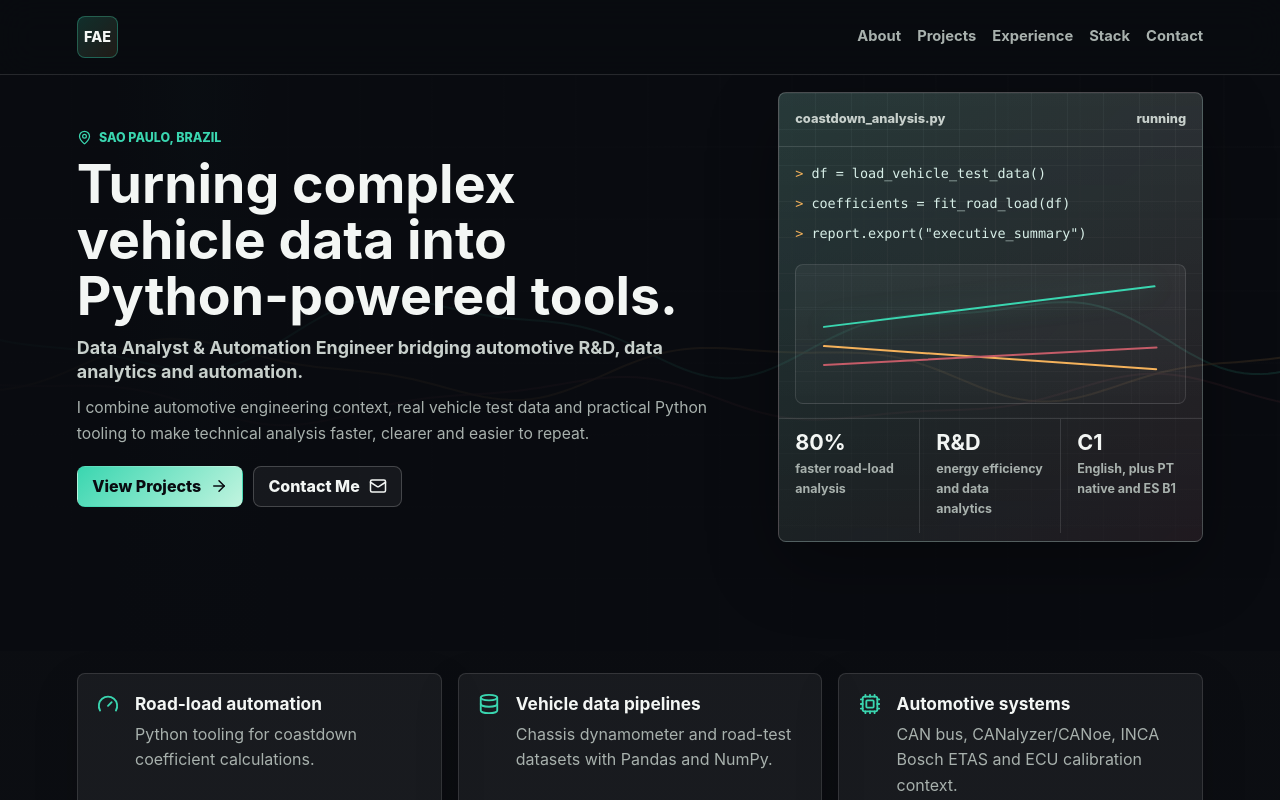
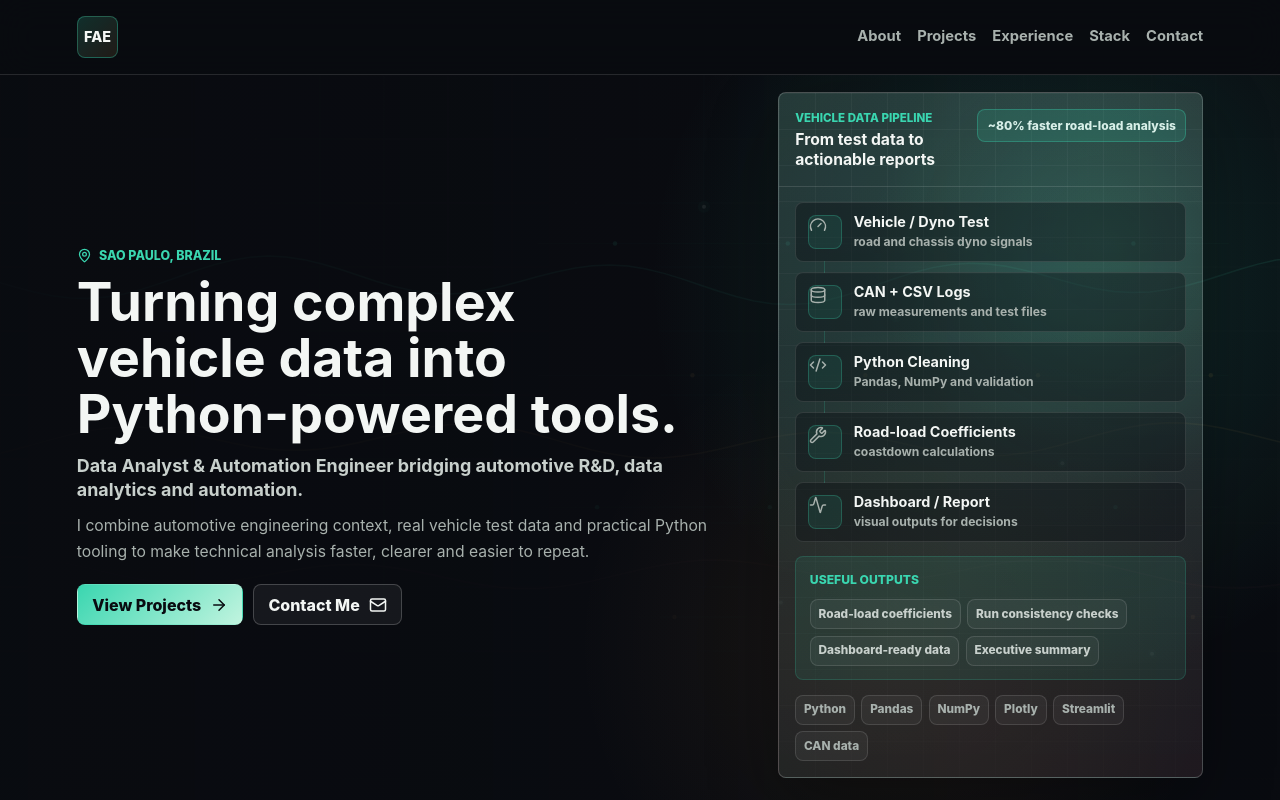
Before and after one commit to FelipeEckert/FelipeEckert.github.io, a React (Vite) app: page / in a window 1280 px wide. Shown: the top 800 px of the page. Built offline with nearby package versions, Linux system fonts and the light colour scheme.

Commit message:
Improve hero vehicle data pipeline

```diff
--- a/src/App.jsx
+++ b/src/App.jsx
@@ -33,10 +33,39 @@ const navItems = [
   { label: "Contact", href: "#contact" },
 ];
 
-const heroStats = [
-  { value: "80%", label: "faster road-load analysis" },
-  { value: "R&D", label: "energy efficiency and data analytics" },
-  { value: "C1", label: "English, plus PT native and ES B1" },
+const pipelineSteps = [
+  {
+    icon: Gauge,
+    label: "Vehicle / Dyno Test",
+    detail: "road and chassis dyno signals",
+  },
+  {
+    icon: Database,
+    label: "CAN + CSV Logs",
+    detail: "raw measurements and test files",
+  },
+  {
+    icon: Code2,
+    label: "Python Cleaning",
+    detail: "Pandas, NumPy and validation",
+  },
+  {
+    icon: Wrench,
+    label: "Road-load Coefficients",
+    detail: "coastdown calculations",
+  },
+  {
+    icon: Activity,
+    label: "Dashboard / Report",
+    detail: "visual outputs for decisions",
+  },
+];
+
+const pipelineOutputs = [
+  "Road-load coefficients",
+  "Run consistency checks",
+  "Dashboard-ready data",
+  "Executive summary",
 ];
 
 const proofPoints = [
@@ -231,9 +260,9 @@ function VehicleDataCanvas() {
     let animationFrame = 0;
 
     const traces = [
-      { color: "rgba(58, 214, 176, 0.82)", amplitude: 34, speed: 0.012, offset: 0 },
-      { color: "rgba(245, 178, 91, 0.68)", amplitude: 25, speed: 0.017, offset: 84 },
-      { color: "rgba(196, 92, 104, 0.55)", amplitude: 20, speed: 0.021, offset: 156 },
+      { color: "rgba(58, 214, 176, 0.46)", amplitude: 18, speed: 0.012, y: 0.28 },
+      { color: "rgba(245, 178, 91, 0.34)", amplitude: 14, speed: 0.017, y: 0.5 },
+      { color: "rgba(196, 92, 104, 0.28)", amplitude: 12, speed: 0.021, y: 0.68 },
     ];
 
     function resizeCanvas() {
@@ -247,17 +276,17 @@ function VehicleDataCanvas() {
     }
 
     function drawGrid() {
-      ctx.strokeStyle = "rgba(255, 255, 255, 0.055)";
+      ctx.strokeStyle = "rgba(255, 255, 255, 0.045)";
       ctx.lineWidth = 1;
 
-      for (let x = 0; x < width; x += 72) {
+      for (let x = 0; x < width; x += 64) {
         ctx.beginPath();
         ctx.moveTo(x, 0);
         ctx.lineTo(x, height);
         ctx.stroke();
       }
 
-      for (let y = 0; y < height; y += 72) {
+      for (let y = 0; y < height; y += 64) {
         ctx.beginPath();
         ctx.moveTo(0, y);
         ctx.lineTo(width, y);
@@ -266,13 +295,13 @@ function VehicleDataCanvas() {
     }
 
     function drawTrace(trace, time) {
-      const baseline = height * 0.45 + trace.offset * 0.42;
+      const baseline = height * trace.y;
       ctx.beginPath();
 
-      for (let x = -20; x <= width + 20; x += 8) {
-        const waveA = Math.sin(x * 0.011 + time * trace.speed);
-        const waveB = Math.cos(x * 0.025 + time * trace.speed * 0.7);
-        const y = baseline + waveA * trace.amplitude + waveB * trace.amplitude * 0.3;
+      for (let x = -20; x <= width + 20; x += 18) {
+        const waveA = Math.sin(x * 0.018 + time * trace.speed);
+        const waveB = Math.cos(x * 0.007 + time * trace.speed * 0.55);
+        const y = baseline + waveA * trace.amplitude + waveB * trace.amplitude * 0.36;
 
         if (x === -20) {
           ctx.moveTo(x, y);
@@ -282,18 +311,55 @@ function VehicleDataCanvas() {
       }
 
       ctx.strokeStyle = trace.color;
-      ctx.lineWidth = 2;
+      ctx.lineWidth = 1.5;
       ctx.stroke();
     }
 
-    function drawScan(time) {
-      const x = ((time * 0.04) % (width + 160)) - 80;
-      const gradient = ctx.createLinearGradient(x - 80, 0, x + 80, 0);
-      gradient.addColorStop(0, "rgba(58, 214, 176, 0)");
-      gradient.addColorStop(0.5, "rgba(58, 214, 176, 0.18)");
-      gradient.addColorStop(1, "rgba(58, 214, 176, 0)");
-      ctx.fillStyle = gradient;
-      ctx.fillRect(x - 80, 0, 160, height);
+    function drawDataFlow(time) {
+      const lanes = [0.23, 0.41, 0.59, 0.74];
+
+      lanes.forEach((lane, laneIndex) => {
+        const y = height * lane;
+        ctx.strokeStyle = "rgba(58, 214, 176, 0.11)";
+        ctx.lineWidth = 1;
+        ctx.beginPath();
+        ctx.moveTo(width * 0.42, y);
+        ctx.lineTo(width * 0.96, y);
+        ctx.stroke();
+
+        for (let index = 0; index < 4; index += 1) {
+          const progress = ((time * 0.00009 * (laneIndex + 1) + index / 4) % 1);
+          const x = width * (0.42 + progress * 0.54);
+          ctx.beginPath();
+          ctx.arc(x, y, 2.2, 0, Math.PI * 2);
+          ctx.fillStyle = laneIndex % 2 === 0 ? "rgba(58, 214, 176, 0.7)" : "rgba(245, 178, 91, 0.55)";
+          ctx.fill();
+        }
+      });
+    }
+
+    function drawSystemNodes(time) {
+      const nodes = [
+        { x: 0.55, y: 0.18 },
+        { x: 0.7, y: 0.33 },
+        { x: 0.83, y: 0.53 },
+        { x: 0.61, y: 0.72 },
+        { x: 0.9, y: 0.79 },
+      ];
+
+      nodes.forEach((node, index) => {
+        const pulse = Math.sin(time * 0.003 + index) * 0.5 + 0.5;
+        const x = width * node.x;
+        const y = height * node.y;
+        ctx.beginPath();
+        ctx.arc(x, y, 4 + pulse * 2, 0, Math.PI * 2);
+        ctx.fillStyle = "rgba(58, 214, 176, 0.16)";
+        ctx.fill();
+        ctx.beginPath();
+        ctx.arc(x, y, 2, 0, Math.PI * 2);
+        ctx.fillStyle = "rgba(216, 239, 232, 0.72)";
+        ctx.fill();
+      });
     }
 
     function draw(time) {
@@ -302,7 +368,8 @@ function VehicleDataCanvas() {
       ctx.fillRect(0, 0, width, height);
       drawGrid();
       traces.forEach((trace) => drawTrace(trace, time));
-      drawScan(time);
+      drawDataFlow(time);
+      drawSystemNodes(time);
 
       if (!prefersReducedMotion) {
         animationFrame = requestAnimationFrame(draw);
@@ -356,27 +423,42 @@ function Header() {
 
 function HeroVisual() {
   return (
-    <aside className="hero-visual" aria-label="Vehicle analytics dashboard mockup">
-      <div className="visual-topbar">
-        <span>coastdown_analysis.py</span>
-        <span>running</span>
+    <aside className="hero-visual" aria-label="Vehicle data pipeline from tests to reports">
+      <div className="pipeline-topbar">
+        <div>
+          <span className="pipeline-kicker">Vehicle Data Pipeline</span>
+          <strong>From test data to actionable reports</strong>
+        </div>
+        <span className="pipeline-badge">~80% faster road-load analysis</span>
       </div>
-      <div className="code-block" aria-hidden="true">
-        <span>df = load_vehicle_test_data()</span>
-        <span>coefficients = fit_road_load(df)</span>
-        <span>report.export("executive_summary")</span>
+      <div className="pipeline-flow">
+        {pipelineSteps.map((step, index) => {
+          const Icon = step.icon;
+          return (
+            <div className="pipeline-step" key={step.label}>
+              <span className="pipeline-step-icon">
+                <Icon size={18} aria-hidden="true" />
+              </span>
+              <div>
+                <strong>{step.label}</strong>
+                <span>{step.detail}</span>
+              </div>
+              {index < pipelineSteps.length - 1 ? <span className="pipeline-connector" aria-hidden="true" /> : null}
+            </div>
+          );
+        })}
       </div>
-      <div className="chart-window" aria-hidden="true">
-        <div className="chart-line chart-line-a" />
-        <div className="chart-line chart-line-b" />
-        <div className="chart-line chart-line-c" />
+      <div className="pipeline-output">
+        <p>Useful outputs</p>
+        <div>
+          {pipelineOutputs.map((output) => (
+            <span key={output}>{output}</span>
+          ))}
+        </div>
       </div>
-      <div className="visual-metrics">
-        {heroStats.map((stat) => (
-          <div className="visual-metric" key={stat.value}>
-            <strong>{stat.value}</strong>
-            <span>{stat.label}</span>
-          </div>
+      <div className="pipeline-stack" aria-label="Pipeline stack">
+        {["Python", "Pandas", "NumPy", "Plotly", "Streamlit", "CAN data"].map((tool) => (
+          <span key={tool}>{tool}</span>
         ))}
       </div>
     </aside>
--- a/src/styles.css
+++ b/src/styles.css
@@ -124,12 +124,14 @@ a:focus-visible {
 }
 
 .vehicle-data-canvas {
-  opacity: 0.86;
+  opacity: 0.9;
 }
 
 .hero-overlay {
   background:
-    linear-gradient(90deg, rgba(9, 11, 16, 0.94) 0%, rgba(9, 11, 16, 0.8) 47%, rgba(9, 11, 16, 0.56) 100%),
+    radial-gradient(circle at 82% 28%, rgba(58, 214, 176, 0.16), rgba(58, 214, 176, 0) 34%),
+    radial-gradient(circle at 70% 78%, rgba(245, 178, 91, 0.08), rgba(245, 178, 91, 0) 30%),
+    linear-gradient(90deg, rgba(9, 11, 16, 0.95) 0%, rgba(9, 11, 16, 0.82) 48%, rgba(9, 11, 16, 0.62) 100%),
     linear-gradient(180deg, rgba(9, 11, 16, 0.2) 0%, rgba(9, 11, 16, 0.95) 100%);
 }
 
@@ -255,8 +257,9 @@ h3 {
   border-radius: 8px;
   overflow: hidden;
   background:
-    linear-gradient(180deg, rgba(255, 255, 255, 0.1), rgba(255, 255, 255, 0.035)),
-    linear-gradient(135deg, rgba(58, 214, 176, 0.12), rgba(196, 92, 104, 0.08));
+    linear-gradient(180deg, rgba(255, 255, 255, 0.095), rgba(255, 255, 255, 0.035)),
+    radial-gradient(circle at 78% 22%, rgba(58, 214, 176, 0.14), transparent 38%),
+    linear-gradient(135deg, rgba(58, 214, 176, 0.1), rgba(196, 92, 104, 0.07));
   box-shadow: var(--shadow);
   animation: lift-in 600ms ease both;
 }
@@ -272,114 +275,164 @@ h3 {
   mask-image: linear-gradient(180deg, rgba(0, 0, 0, 0.95), rgba(0, 0, 0, 0.25));
 }
 
-.visual-topbar,
-.code-block,
-.chart-window,
-.visual-metrics {
+.pipeline-topbar,
+.pipeline-flow,
+.pipeline-output,
+.pipeline-stack {
   position: relative;
   z-index: 1;
 }
 
-.visual-topbar {
+.pipeline-topbar {
   display: flex;
+  align-items: start;
   justify-content: space-between;
   gap: 1rem;
   padding: 1rem;
   border-bottom: 1px solid var(--line);
-  color: var(--muted-strong);
-  font-size: 0.8rem;
-  font-weight: 800;
 }
 
-.code-block {
-  display: grid;
-  gap: 0.55rem;
-  padding: 1rem;
-  color: #d8efe8;
-  font-family: "Cascadia Code", "SFMono-Regular", Consolas, monospace;
-  font-size: 0.84rem;
+.pipeline-kicker {
+  display: block;
+  margin-bottom: 0.18rem;
+  color: var(--teal);
+  font-size: 0.72rem;
+  font-weight: 850;
+  text-transform: uppercase;
 }
 
-.code-block span {
+.pipeline-topbar strong {
   display: block;
-  min-width: 0;
-  overflow-wrap: anywhere;
+  color: var(--text);
+  font-size: 0.98rem;
+  line-height: 1.25;
 }
 
-.code-block span::before {
-  content: "> ";
-  color: var(--amber);
+.pipeline-badge {
+  display: inline-flex;
+  align-items: center;
+  min-height: 1.9rem;
+  padding: 0.35rem 0.58rem;
+  border: 1px solid rgba(58, 214, 176, 0.32);
+  border-radius: 8px;
+  background: var(--teal-soft);
+  color: #d8efe8;
+  font-size: 0.75rem;
+  font-weight: 850;
+  white-space: nowrap;
 }
 
-.chart-window {
-  height: 140px;
-  margin: 0.2rem 1rem 0.85rem;
-  border: 1px solid var(--line);
-  border-radius: 8px;
-  background:
-    linear-gradient(180deg, rgba(255, 255, 255, 0.05), rgba(255, 255, 255, 0.02)),
-    repeating-linear-gradient(0deg, transparent 0, transparent 31px, rgba(255, 255, 255, 0.06) 32px),
-    repeating-linear-gradient(90deg, transparent 0, transparent 47px, rgba(255, 255, 255, 0.045) 48px);
-  overflow: hidden;
+.pipeline-flow {
+  display: grid;
+  gap: 0.62rem;
+  padding: 0.95rem 1rem 0.85rem;
 }
 
-.chart-line {
-  position: absolute;
-  left: 7%;
-  right: 7%;
-  height: 2px;
+.pipeline-step {
+  position: relative;
+  display: grid;
+  grid-template-columns: auto 1fr;
+  gap: 0.72rem;
+  align-items: center;
+  min-height: 3.1rem;
+  padding: 0.62rem 0.72rem;
+  border: 1px solid rgba(255, 255, 255, 0.11);
   border-radius: 8px;
-  transform-origin: left center;
+  background: rgba(9, 11, 16, 0.38);
 }
 
-.chart-line-a {
-  top: 44%;
-  background: var(--teal);
-  box-shadow: 0 0 26px rgba(58, 214, 176, 0.35);
-  transform: rotate(-7deg);
+.pipeline-step-icon {
+  display: inline-flex;
+  align-items: center;
+  justify-content: center;
+  width: 2.15rem;
+  height: 2.15rem;
+  border: 1px solid rgba(58, 214, 176, 0.26);
+  border-radius: 8px;
+  background: rgba(58, 214, 176, 0.1);
+  color: var(--teal);
 }
 
-.chart-line-b {
-  top: 58%;
-  background: var(--amber);
-  transform: rotate(4deg);
+.pipeline-step strong,
+.pipeline-step span {
+  display: block;
 }
 
-.chart-line-c {
-  top: 72%;
-  background: var(--coral);
-  transform: rotate(-3deg);
+.pipeline-step strong {
+  margin-bottom: 0.1rem;
+  color: var(--text);
+  font-size: 0.9rem;
+  line-height: 1.2;
 }
 
-.visual-metrics {
-  display: grid;
-  grid-template-columns: repeat(3, minmax(0, 1fr));
-  border-top: 1px solid var(--line);
+.pipeline-step span {
+  color: var(--muted);
+  font-size: 0.76rem;
+  font-weight: 680;
 }
 
-.visual-metric {
-  min-width: 0;
-  padding: 0.85rem 1rem;
-  border-right: 1px solid var(--line);
+.pipeline-connector {
+  position: absolute;
+  left: 1.74rem;
+  bottom: -0.72rem;
+  width: 1px;
+  height: 0.72rem;
+  overflow: hidden;
+  background: rgba(58, 214, 176, 0.18);
 }
 
-.visual-metric:last-child {
-  border-right: 0;
+.pipeline-connector::after {
+  content: "";
+  position: absolute;
+  inset-inline: 0;
+  height: 45%;
+  background: var(--teal);
+  animation: pipeline-flow 1.8s ease-in-out infinite;
 }
 
-.visual-metric strong {
-  display: block;
-  margin-bottom: 0.35rem;
-  color: var(--text);
-  font-size: 1.35rem;
-  line-height: 1;
+.pipeline-output {
+  margin: 0 1rem 0.9rem;
+  padding: 0.85rem;
+  border: 1px solid rgba(58, 214, 176, 0.18);
+  border-radius: 8px;
+  background: rgba(58, 214, 176, 0.09);
 }
 
-.visual-metric span {
-  display: block;
+.pipeline-output p {
+  margin-bottom: 0.6rem;
+  color: var(--teal);
+  font-size: 0.76rem;
+  font-weight: 850;
+  text-transform: uppercase;
+}
+
+.pipeline-output div,
+.pipeline-stack {
+  display: flex;
+  flex-wrap: wrap;
+  gap: 0.42rem;
+}
+
+.pipeline-output span,
+.pipeline-stack span {
+  display: inline-flex;
+  align-items: center;
+  min-height: 1.65rem;
+  padding: 0.28rem 0.48rem;
+  border: 1px solid rgba(255, 255, 255, 0.12);
+  border-radius: 8px;
+  background: rgba(255, 255, 255, 0.045);
+  color: var(--muted-strong);
+  font-size: 0.74rem;
+  font-weight: 760;
+}
+
+.pipeline-stack {
+  padding: 0 1rem 1rem;
+}
+
+.pipeline-stack span {
   color: var(--muted);
-  font-size: 0.78rem;
-  font-weight: 720;
 }
 
 .proof-strip,
@@ -885,6 +938,22 @@ h3 {
   }
 }
 
+@keyframes pipeline-flow {
+  0% {
+    transform: translateY(-100%);
+    opacity: 0;
+  }
+
+  35% {
+    opacity: 1;
+  }
+
+  100% {
+    transform: translateY(240%);
+    opacity: 0;
+  }
+}
+
 @media (prefers-reduced-motion: reduce) {
   *,
   *::before,
@@ -980,17 +1049,27 @@ h3 {
     min-height: auto;
   }
 
-  .visual-metrics {
+  .pipeline-topbar {
+    flex-direction: column;
+    align-items: stretch;
+  }
+
+  .pipeline-badge {
+    justify-content: center;
+    white-space: normal;
+  }
+
+  .pipeline-step {
     grid-template-columns: 1fr;
   }
 
-  .visual-metric {
-    border-right: 0;
-    border-bottom: 1px solid var(--line);
+  .pipeline-step-icon {
+    width: 2rem;
+    height: 2rem;
   }
 
-  .visual-metric:last-child {
-    border-bottom: 0;
+  .pipeline-connector {
+    left: 1.7rem;
   }
 
   .proof-strip,
```
